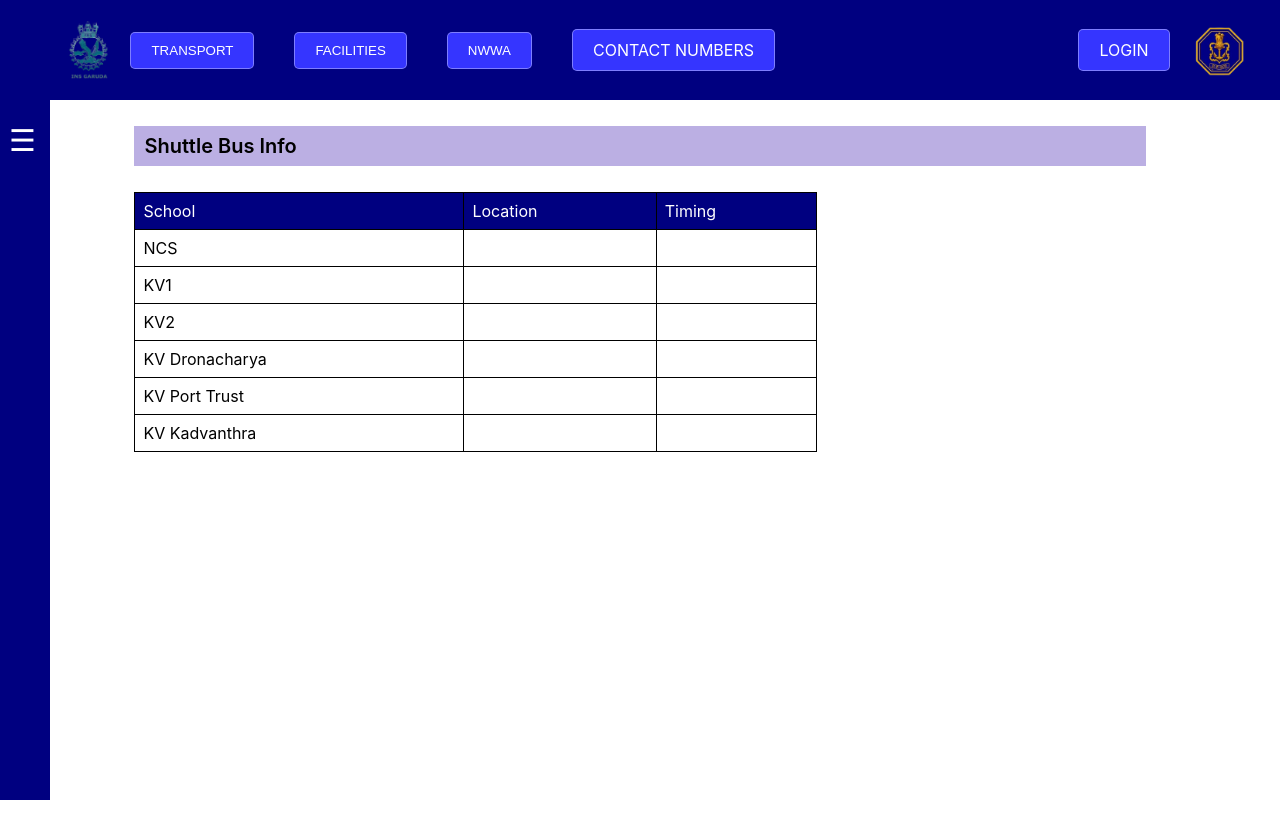
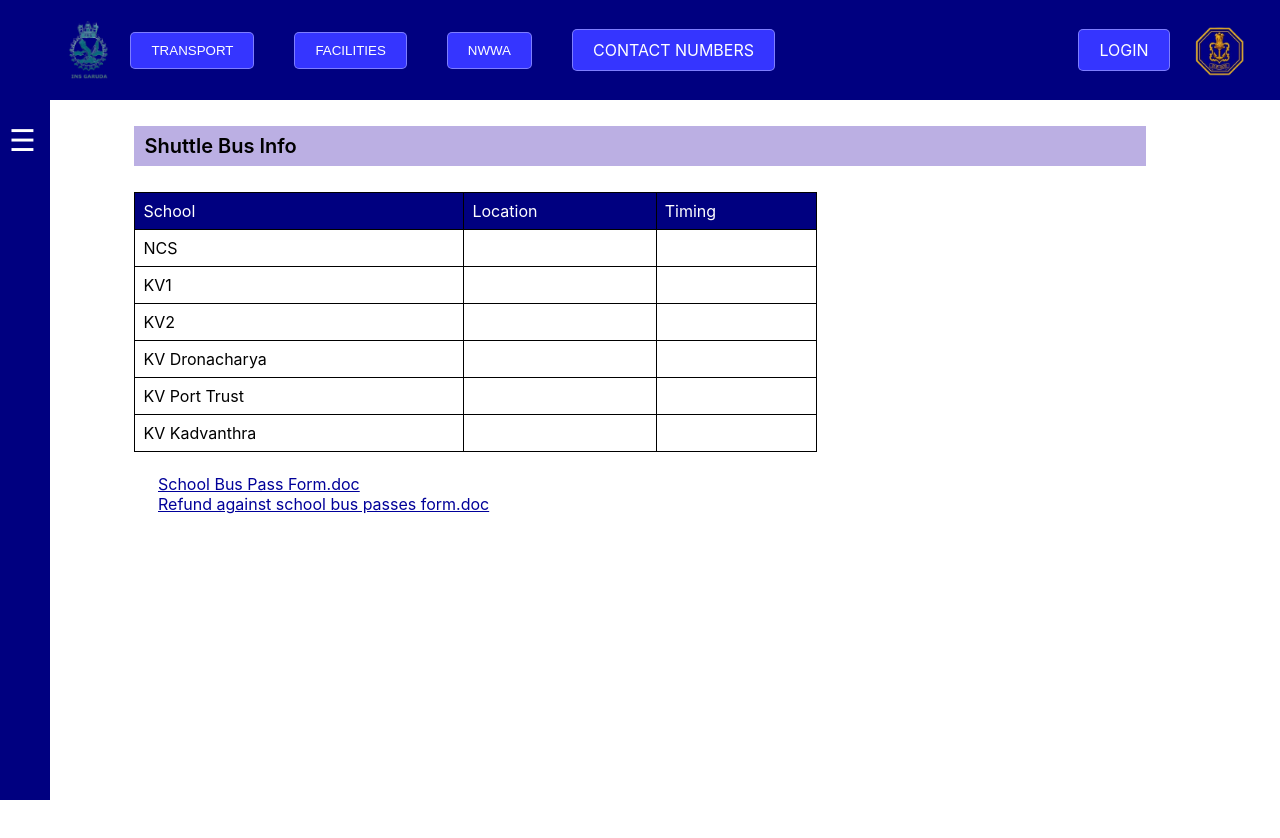
Before and after one commit to adityakm24/Navy_One, a Next.js app in the folder navyone/: page /ShuttleBus in a window 1280 px wide. Shown: the top 838 px of the page. Built offline with nearby package versions, Linux system fonts and the light colour scheme; a web font is replaced by a local one.

Commit message:
updated school bus and shuttle bus

```diff
--- a/navyone/components/SchoolBus.js
+++ b/navyone/components/SchoolBus.js
@@ -16,9 +16,9 @@ const SchoolBus = () => {
         <div className={styles.tableContainer}>
           <table>
             <tbody>
-              <tr>
-                <td className={styles.tableCell}>Contact Number</td>
-                <td className={styles.tableCell}>0484 289 2468/ 2469</td>
+              <tr style={{ backgroundColor: "rgb(0, 0, 128)" }}>
+                <td className={styles.tableCell} style={{ color: "white" }}>Contact Number</td>
+                <td className={styles.tableCell} style={{ color: "white" }}>0484 289 2468/ 2469</td>
               </tr>
               <tr>
                 <td className={styles.tableCell}>Email</td>
--- a/navyone/components/ShuttleBus.js
+++ b/navyone/components/ShuttleBus.js
@@ -59,6 +59,28 @@ const ShuttleBus = () => {
             </tbody>
           </table>
         </div>
+        <div className={styles.linksContainer} style={{ paddingLeft: "150px" }}>
+          <div className={styles.linkItem}>
+            <a
+              className={styles.link}
+              href="/path/to/SchoolBusPassForm.doc"
+              target="_blank"
+              rel="noopener noreferrer"
+            >
+              School Bus Pass Form.doc
+            </a>
+          </div>
+          <div className={styles.linkItem}>
+            <a
+              className={styles.link}
+              href="/path/to/RefundForm.doc"
+              target="_blank"
+              rel="noopener noreferrer"
+            >
+              Refund against school bus passes form.doc
+            </a>
+          </div>
+        </div>
       </div>
     </div>
   );
```
Lines whose indentation alone changed are shown as unchanged.
